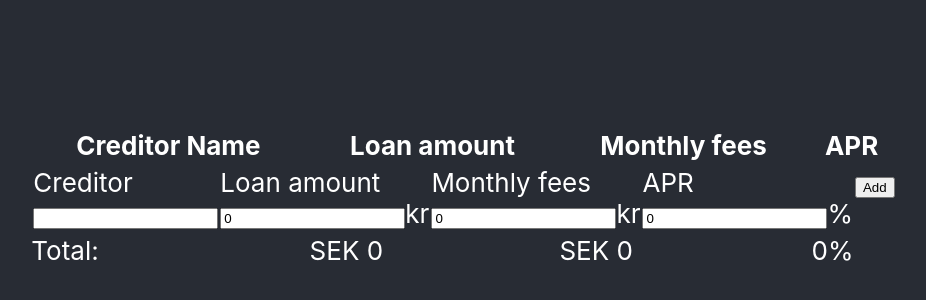
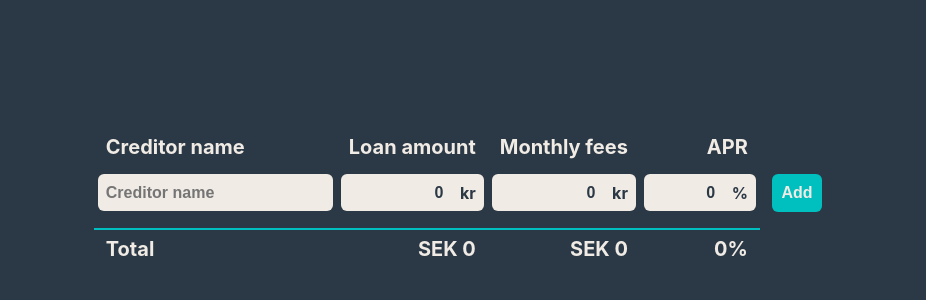
Before and after one commit to zykadelic/react-loans-demo, a React (Create React App) app: page / in a window 1280 px wide. Shown: the part 202-502 px from the top of the page, without its empty margins (176-1102 px from the left). Built offline with nearby package versions, Linux system fonts and the light colour scheme.

Commit message:
make it pretty

```diff
--- a/src/App.js
+++ b/src/App.js
@@ -3,11 +3,7 @@ import Loans from './components/Loans';
 
 function App() {
   return (
-    <div className="App">
-      <header className="App-header">
-        <Loans />
-      </header>
-    </div>
+    <Loans />
   );
 }
 
--- a/src/App.scss
+++ b/src/App.scss
@@ -1,17 +1,123 @@
-.App-header {
-  background-color: #282c34;
+#root {
   min-height: 100vh;
   display: flex;
   flex-direction: column;
   align-items: center;
   justify-content: center;
-  font-size: calc(10px + 2vmin);
-  color: white;
 }
 
-.u-tableRow {
-  display: table-row;
+
+//== Style components
+
+.grid {
+  display: grid;
+  grid: auto-flow / auto repeat(3, minmax(120px, min-content)) min-content;
+  gap: .5rem 0;
+
+  &__item {
+    padding: 0 .75rem;
+    text-align: left;
+
+    &.field {
+      padding-right: .25rem;
+      padding-left: .25rem;
+    }
+
+    &--header,
+    &--footer {
+      padding-top: .25rem;
+      padding-bottom: .25rem;
+      font-size: 1.25em;
+      font-weight: bold;
+      white-space: nowrap;
+    }
+    &--footer {
+      margin-top: .5rem;
+      border-top: 2px solid var(--color-primary);
+    }
+    &--numerical {
+      text-align: right;
+    }
+  }
 }
-.u-tableCell {
-  display: table-cell;
+
+.field {
+  &__label {
+    display: none;
+    // font-weight: bold;
+    // padding: 0 .5rem;
+  }
+
+  &__inputWrapper {
+    display: flex;
+    align-items: center;
+    height: 2.3rem;
+    background: var(--color-off-white);
+    border-radius: 6px;
+    cursor: text;
+    overflow: hidden;
+    color: var(--color-primary--contrast);
+    font-weight: bold;
+
+    &:focus-within {
+      box-shadow: 0 0 1px 3px var(--color-primary);
+    }
+  }
+
+  &__input {
+    box-sizing: border-box;
+    width: 100%;
+    min-width: 2.1em;
+    height: 100%;
+    background: transparent;
+    border: 0;
+    outline: none;
+    overflow: hidden;
+    padding: 0 .5rem;
+    color: inherit;
+    font-size: inherit;
+    font-weight: inherit;
+    text-align: inherit;
+    text-overflow: ellipsis;
+    white-space: nowrap;
+
+    &[type="number"] {
+      padding-right: 0.1rem; // make room for the numerical stepper
+    }
+  }
+
+  &__suffix {
+    padding-right: .5rem;
+  }
 }
+
+.button {
+  box-sizing: border-box;
+  width: 100%;
+  padding: .6rem;
+  border: 0;
+  border-radius: 6px;
+  cursor: pointer;
+  font-size: inherit;
+  font-weight: bold;
+  text-align: center;
+
+  &--primary {
+    background-color: var(--color-primary);
+    color: var(--color-off-white);
+  }
+  &--danger {
+    padding-top: .4rem;
+    padding-bottom: .4rem;
+    background-color: var(--color-danger);
+    color: var(--color-off-white);
+    font-size: .85em;
+  }
+}
+
+
+//== Utility classes
+
+.u-display-contents {
+  display: contents;
+}
--- a/src/components/LoanForm.js
+++ b/src/components/LoanForm.js
@@ -20,50 +20,70 @@ function LoanForm(props) {
   }
 
   return (
-    <form className="u-tableRow" onSubmit={handleSubmit} onReset={handleReset}>
-      <div className="u-tableCell">
-        <label htmlFor="creditor">Creditor</label><br />
+    <form className="u-display-contents" onSubmit={handleSubmit} onReset={handleReset}>
+      <label htmlFor="creditor" className="grid__item field">
+        <span className="field__label">Creditor</span>
+        <span className="field__inputWrapper">
           <input
             type="text"
             id="creditor"
+            placeholder="Creditor name"
             value={creditor}
             onChange={e => setCreditor(e.target.value)}
+            className="field__input"
+            required
           />
-      </div>
+        </span>
+      </label>
 
-      <div className="u-tableCell">
-        <label htmlFor="amount">Loan amount</label><br />
+      <label htmlFor="amount" className="grid__item grid__item--numerical field">
+        <span className="field__label">Loan amount</span>
+        <span className="field__inputWrapper">
           <input
             type="number"
             id="amount"
             value={amount}
             onChange={e => setAmount(e.target.value)}
-        />kr
-      </div>
+            className="field__input"
+            required
+          />
+          <span className="field__suffix">kr</span>
+        </span>
+      </label>
 
-      <div className="u-tableCell">
-        <label htmlFor="fee">Monthly fees</label><br />
+      <label htmlFor="fee" className="grid__item grid__item--numerical field">
+        <span className="field__label">Monthly fees</span>
+        <span className="field__inputWrapper">
           <input
             type="number"
             id="fee"
             value={fee}
             onChange={e => setFee(e.target.value)}
-        />kr
-      </div>
+            className="field__input"
+            required
+          />
+          <span className="field__suffix">kr</span>
+        </span>
+      </label>
 
-      <div className="u-tableCell">
-        <label htmlFor="apr">APR</label><br />
+      <label htmlFor="apr" className="grid__item grid__item--numerical field">
+        <span className="field__label">APR</span>
+        <span className="field__inputWrapper">
           <input
             type="number"
             id="apr"
             step="0.01"
             value={apr}
             onChange={e => setApr(e.target.value)}
-        />%
-      </div>
+            className="field__input"
+            required
+          />
+          <span className="field__suffix">%</span>
+        </span>
+      </label>
 
-      <div className="u-tableCell">
-        <button type="submit">Add</button>
+      <div className="grid__item">
+        <button type="submit" className="button button--primary">Add</button>
       </div>
     </form>
   )
--- a/src/components/Loans.js
+++ b/src/components/Loans.js
@@ -58,41 +58,46 @@ function Loans() {
   }
 
   return (
-    <table className="Loans">
-      <thead>
-        <tr>
-          <th>Creditor Name</th>
-          <th>Loan amount</th>
-          <th>Monthly fees</th>
-          <th>APR</th>
-          <th></th>
+    <table className="grid">
+      <thead className="u-display-contents">
+        <tr className="u-display-contents">
+          <th className="grid__item grid__item--header">Creditor name</th>
+          <th className="grid__item grid__item--header grid__item--numerical">Loan amount</th>
+          <th className="grid__item grid__item--header grid__item--numerical">Monthly fees</th>
+          <th className="grid__item grid__item--header grid__item--numerical">APR</th>
+          <th className="grid__item"></th>
         </tr>
       </thead>
-      <tbody>
+      <tbody className="u-display-contents">
         {loans.map((loan, index) => (
-          <tr key={index}>
-            <td>{loan.creditor}</td>
-            <td>{localeCurrency(loan.amount)}</td>
-            <td>{localeCurrency(loan.fee)}</td>
-            <td>{localePercent(loan.apr)}</td>
-            <td>
-              <button onClick={removeLoan.bind(this, index)}>Remove</button>
+          <tr key={index} className="u-display-contents">
+            <td className="grid__item">{loan.creditor}</td>
+            <td className="grid__item grid__item--numerical">{localeCurrency(loan.amount)}</td>
+            <td className="grid__item grid__item--numerical">{localeCurrency(loan.fee)}</td>
+            <td className="grid__item grid__item--numerical">{localePercent(loan.apr)}</td>
+            <td className="grid__item">
+              <button
+                onClick={removeLoan.bind(this, index)}
+                className="button button--danger button--small"
+              >
+                Remove
+              </button>
             </td>
           </tr>
         ))}
-        <tr>
-          <td colSpan="5">
+        <tr className="u-display-contents">
+          <td colSpan="5" className="u-display-contents">
             <LoanForm addLoan={addLoan} />
           </td>
         </tr>
       </tbody>
-      <tfoot>
-        <tr>
-          <td>Total:</td>
-          <td>{localeCurrency(totalAmount())}</td>
-          <td>{localeCurrency(totalFee())}</td>
-          <td>{localePercent(totalAPR())}</td>
-          <td></td>
+      <tfoot className="u-display-contents">
+        <tr className="u-display-contents">
+          <td className="grid__item grid__item--footer">Total</td>
+          <td className="grid__item grid__item--footer grid__item--numerical">{localeCurrency(totalAmount())}</td>
+          <td className="grid__item grid__item--footer grid__item--numerical">{localeCurrency(totalFee())}</td>
+          <td className="grid__item grid__item--footer grid__item--numerical">{localePercent(totalAPR())}</td>
+          <td className="grid__item"></td>
         </tr>
       </tfoot>
     </table>
--- a/src/index.css
+++ b/src/index.css
@@ -1,3 +1,19 @@
+@import-normalize;
+
+:root {
+  --color-primary: #00bfbf;
+  --color-primary--contrast: #2b3845;
+  --color-off-white: #f0ebe5;
+  --color-danger: #b81c4f;
+}
+
+html {
+  background-color: var(--color-primary--contrast);
+  color: var(--color-off-white);
+  font-size: 16px;
+  line-height: 1.5;
+}
+
 body {
   margin: 0;
   font-family: -apple-system, BlinkMacSystemFont, 'Segoe UI', 'Roboto', 'Oxygen',
```
Lines whose indentation alone changed are shown as unchanged.
